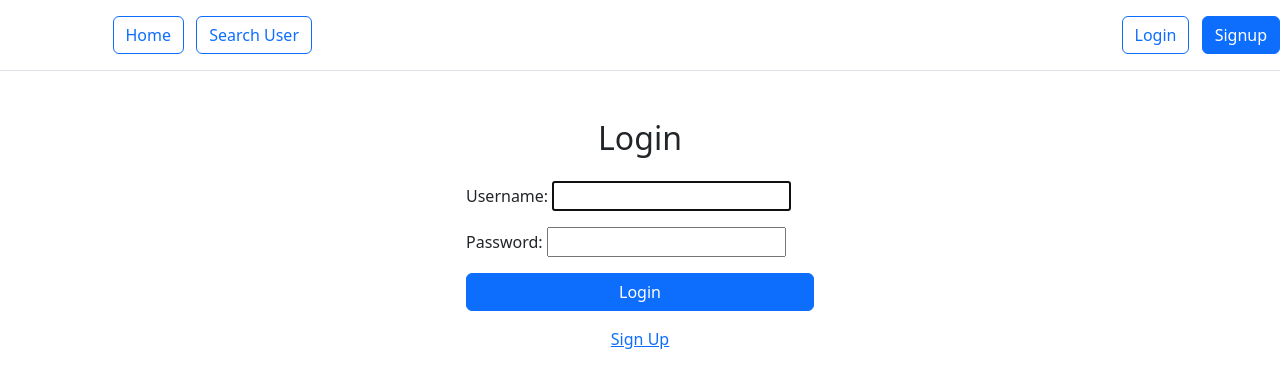
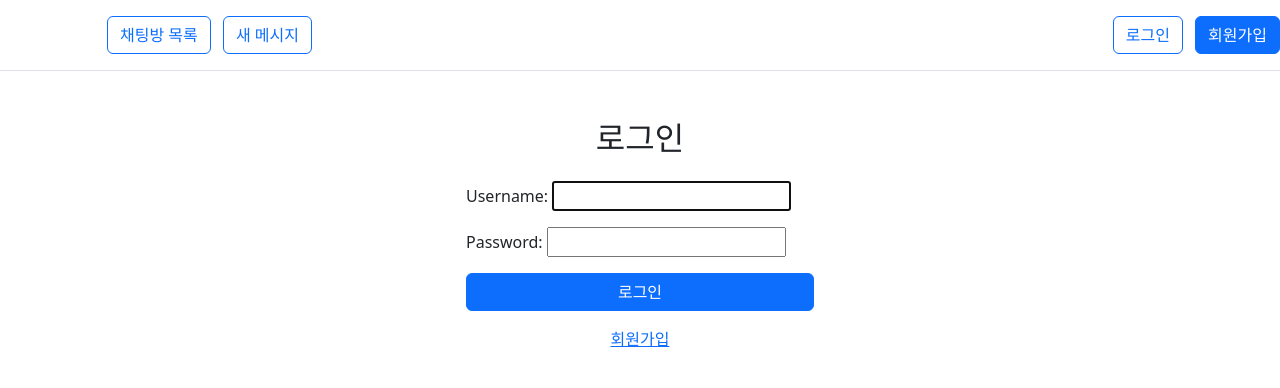
Before and after one commit to hellojunho/chat_project, a Django app: page /accounts/login/ in a window 1280 px wide. Shown: the top 388 px of the page. Run offline with Django 5.2, Linux system fonts and the light colour scheme; some libraries are stand-ins or nearby versions.

Commit message:
refactor: Refactor English to Korean

```diff
--- a/channels_tutorial/accounts/templates/accounts/login.html
+++ b/channels_tutorial/accounts/templates/accounts/login.html
@@ -4,16 +4,16 @@
 <div class="container mt-5">
     <div class="row justify-content-center">
         <div class="col-md-6 col-lg-4">
-            <h2 class="mb-4 text-center">Login</h2>
+            <h2 class="mb-4 text-center">로그인</h2>
             <form method="post">
                 {% csrf_token %}
                 <div class="mb-3">
                     {{ form.as_p }}
                 </div>
-                <button type="submit" class="btn btn-primary w-100">Login</button>
+                <button type="submit" class="btn btn-primary w-100">로그인</button>
             </form>
             <div class="text-center mt-3">
-                <a href="{% url 'accounts:signup' %}">Sign Up</a>
+                <a href="{% url 'accounts:signup' %}">회원가입</a>
             </div>
         </div>
     </div>
--- a/channels_tutorial/accounts/templates/accounts/signup.html
+++ b/channels_tutorial/accounts/templates/accounts/signup.html
@@ -4,11 +4,11 @@
     <div class="container mt-5">
         <div class="row justify-content-center">
             <div class="col-md-6 col-lg-4">
-                <h2 class="mb-4 text-center">Sign Up</h2>
+                <h2 class="mb-4 text-center">회원가입</h2>
                 <form method="post">
                     {% csrf_token %}
                     {{ form.as_p }}
-                    <button type="submit">Sign Up</button>
+                    <button type="submit">회원가입</button>
                 </form>
             </div>
         </div>
--- a/channels_tutorial/chat/templates/chat/chat_room.html
+++ b/channels_tutorial/chat/templates/chat/chat_room.html
@@ -2,19 +2,19 @@
 
 {% block content %}
 <div class="container mt-5">
-    <h2 class="mb-4">Chat with {{ searched_user.username }}</h2>
+    <h2 class="mb-4">{{ searched_user.username }} 님과의 채팅방</h2>
     <div id="chat-messages" class="border rounded p-3 mb-3" style="height: 400px; overflow-y: scroll;">
         {% for message in messages %}
             <div class="chat-message-container">
                 <div class="chat-message">
-                    <strong>{{ message.sender.username }}:</strong> {{ message.message }}
+                    <strong>{{ message.message_sender.username }}:</strong> {{ message.message }}
                 </div>
             </div>
         {% endfor %}
     </div>
     <form id="chat-form" method="post" class="d-flex">
         {% csrf_token %}
-        <input type="text" id="chat-message-input" class="form-control me-2" placeholder="Enter your message" required>
+        <input type="text" id="chat-message-input" class="form-control me-2" placeholder="메시지를 입력하세요..." required>
         <button type="submit" class="btn btn-primary">Send</button>
     </form>
 </div>
--- a/channels_tutorial/chat/templates/chat/get_chat_list.html
+++ b/channels_tutorial/chat/templates/chat/get_chat_list.html
@@ -5,7 +5,7 @@
     <h1>최근 채팅 목록</h1>
     <ul>
         {% for chat in recent_chats %}
-            <li>
+        <div>
             {% if chat.sender == request.user %}
                 <a href="{% url 'chat:chat_room' user_id=chat.receiver.id %}">
                     {{ chat.receiver.username }}
@@ -15,10 +15,10 @@
                     {{ chat.sender.username }}
                 </a>
             {% endif %}
-            </li>
             {% empty %}
                 <li>최근 채팅 목록이 없습니다.</li>
             {% endfor %}
+        </div>
     </ul>
 </div>
 {% endblock %}
--- a/channels_tutorial/config/templates/base.html
+++ b/channels_tutorial/config/templates/base.html
@@ -17,15 +17,15 @@
 <header class="d-flex flex-wrap align-items-center justify-content-center justify-content-md-between py-3 mb-4 border-bottom">
 
     <div class="col-md-3 text-end">
-        <a href="{% url 'chat:get_chat_list' %}" class="btn btn-outline-primary me-2">Home</a>
-        <a href="{% url 'chat:search_user' %}" class="btn btn-outline-primary me-2">Search User</a>
+        <a href="{% url 'chat:get_chat_list' %}" class="btn btn-outline-primary me-2">채팅방 목록</a>
+        <a href="{% url 'chat:search_user' %}" class="btn btn-outline-primary me-2">새 메시지</a>
     </div>
     <div>
         {% if user.is_authenticated %}
-            <a href="{% url 'accounts:logout' %}" class="btn btn-primary">Logout</a>
+            <a href="{% url 'accounts:logout' %}" class="btn btn-primary">로그아웃</a>
         {% else %}
-            <a href="{% url 'accounts:login' %}" class="btn btn-outline-primary me-2">Login</a>
-            <a href="{% url 'accounts:signup' %}" class="btn btn-primary">Signup</a>
+            <a href="{% url 'accounts:login' %}" class="btn btn-outline-primary me-2">로그인</a>
+            <a href="{% url 'accounts:signup' %}" class="btn btn-primary">회원가입</a>
         {% endif %}
     </div>
 </header>
```
Lines whose indentation alone changed are shown as unchanged.
